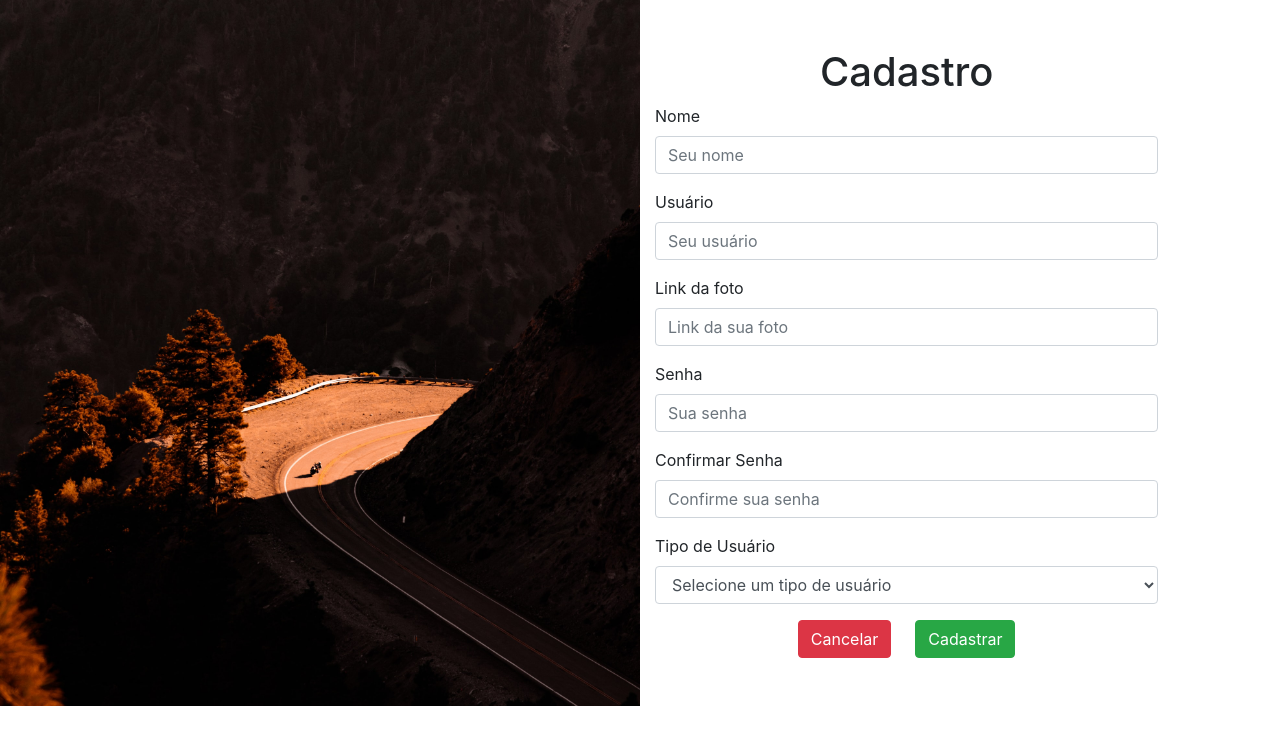
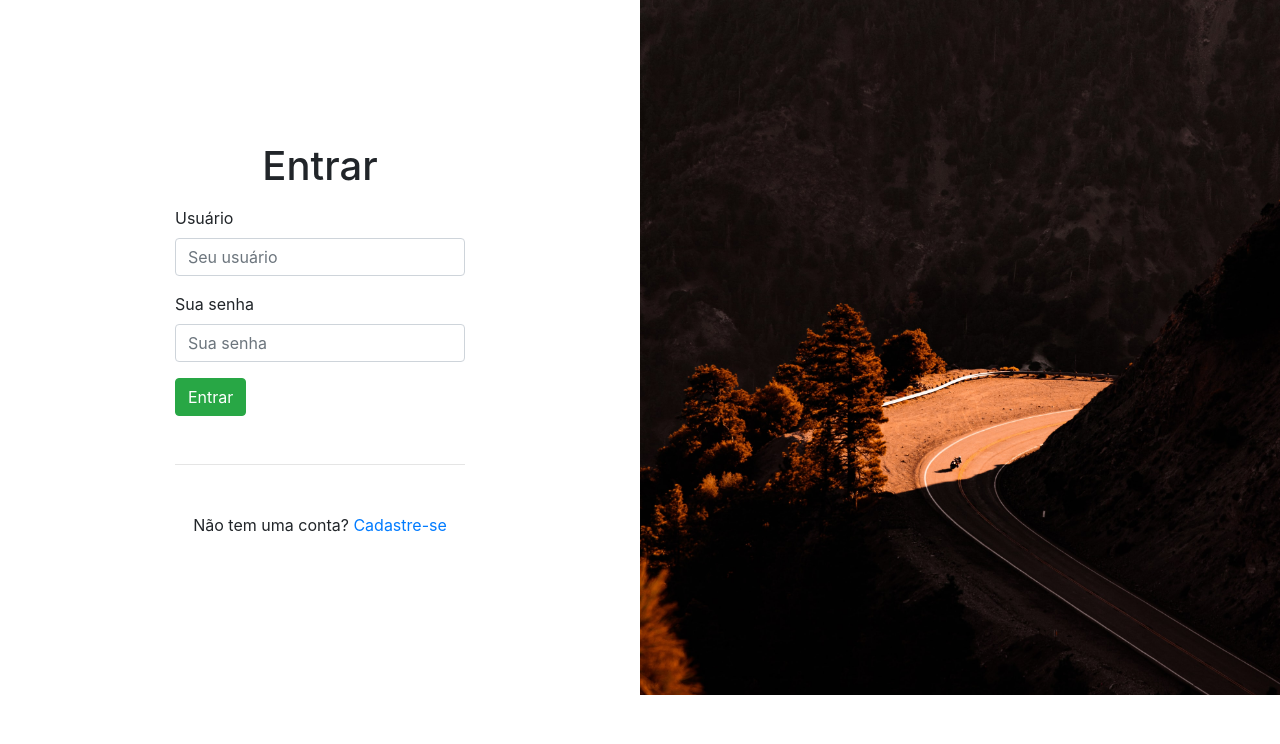
Before and after one commit to bacristiane/BlogPessoal-GenerationBrasil, an Angular app: page /login in a window 1280 px wide. Before the commit this address led to /. Shown: the top 744 px of the page. Built offline with nearby package versions, Linux system fonts and the light colour scheme.

Commit message:
adicionando rotas internas

```diff
--- a/src/app/app-routing.module.ts
+++ b/src/app/app-routing.module.ts
@@ -1,7 +1,15 @@
 import { NgModule } from '@angular/core';
 import { RouterModule, Routes } from '@angular/router';
+import { CadastrarComponent } from './cadastrar/cadastrar.component';
+import { LoginComponent } from './login/login.component';
 
-const routes: Routes = [];
+const routes: Routes = [
+
+  {path:'', redirectTo: 'login', pathMatch: 'full'},
+
+  {path:'login', component: LoginComponent},
+  {path:'cadastrar', component: CadastrarComponent}
+];
 
 @NgModule({
   imports: [RouterModule.forRoot(routes)],
--- a/src/app/app.component.html
+++ b/src/app/app.component.html
@@ -1 +1 @@
-<app-cadastrar></app-cadastrar>
+<router-outlet></router-outlet>
--- a/src/app/cadastrar/cadastrar.component.html
+++ b/src/app/cadastrar/cadastrar.component.html
@@ -41,7 +41,7 @@
                         </select>
                     </div>
                     <div class="d-flex justify-content-center">
-                        <button type="submit" class="btn btn-danger mr-4">Cancelar</button>
+                        <button type="submit" class="btn btn-danger mr-4" routerLink='/login'>Cancelar</button>
                         <button type="submit" class="btn btn-success">Cadastrar</button>
                     </div>
                 </div>
--- a/src/app/login/login.component.html
+++ b/src/app/login/login.component.html
@@ -19,7 +19,7 @@
                     </div>
 
                     <hr class="mt-5 mb-5">
-                    <p class="text-center">Não tem uma conta? <a href="">Cadastre-se</a></p>
+                    <p class="text-center">Não tem uma conta? <a routerLink='/cadastrar'>Cadastre-se</a></p>
 
                 </div>
             </div>
```
